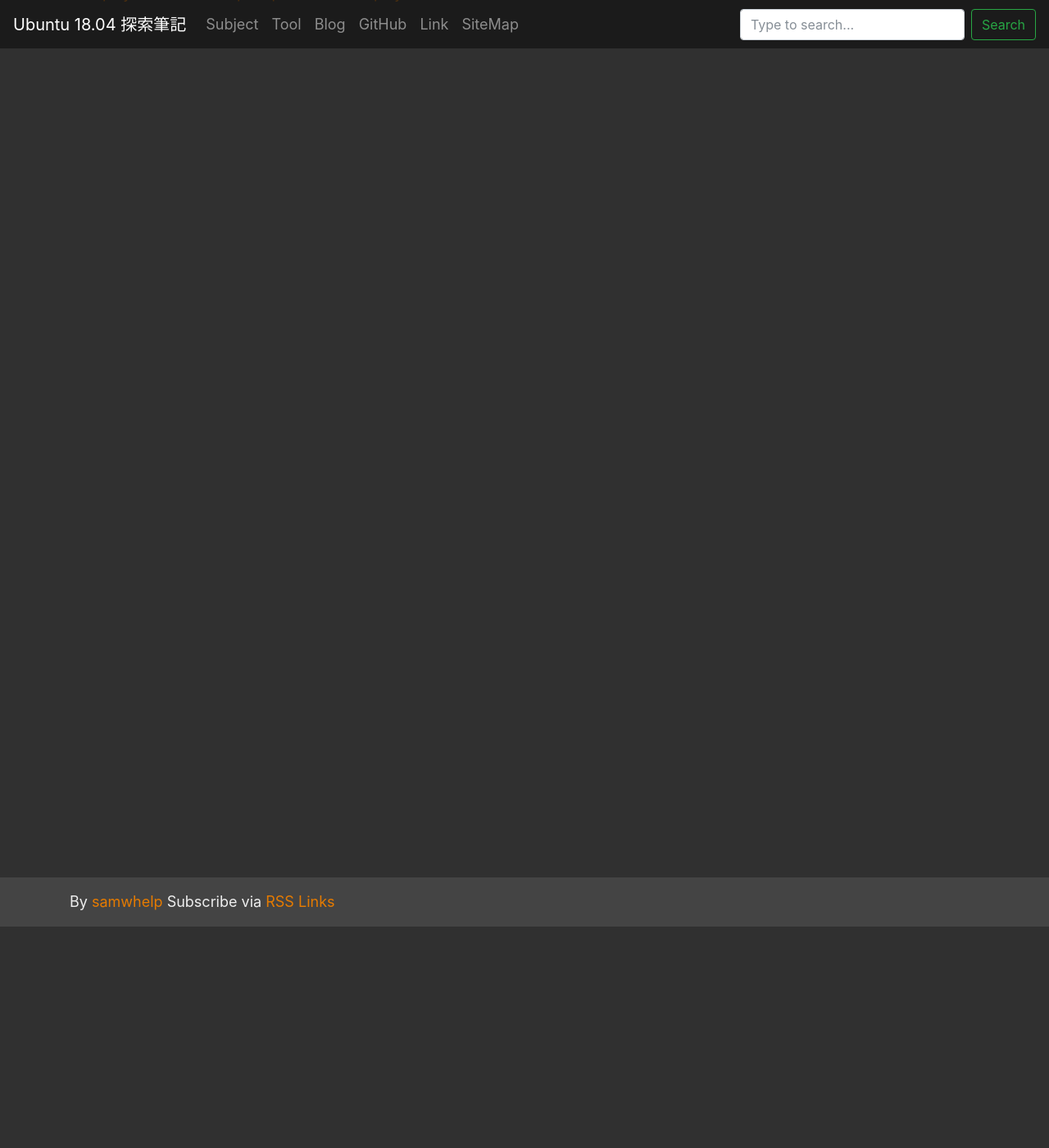
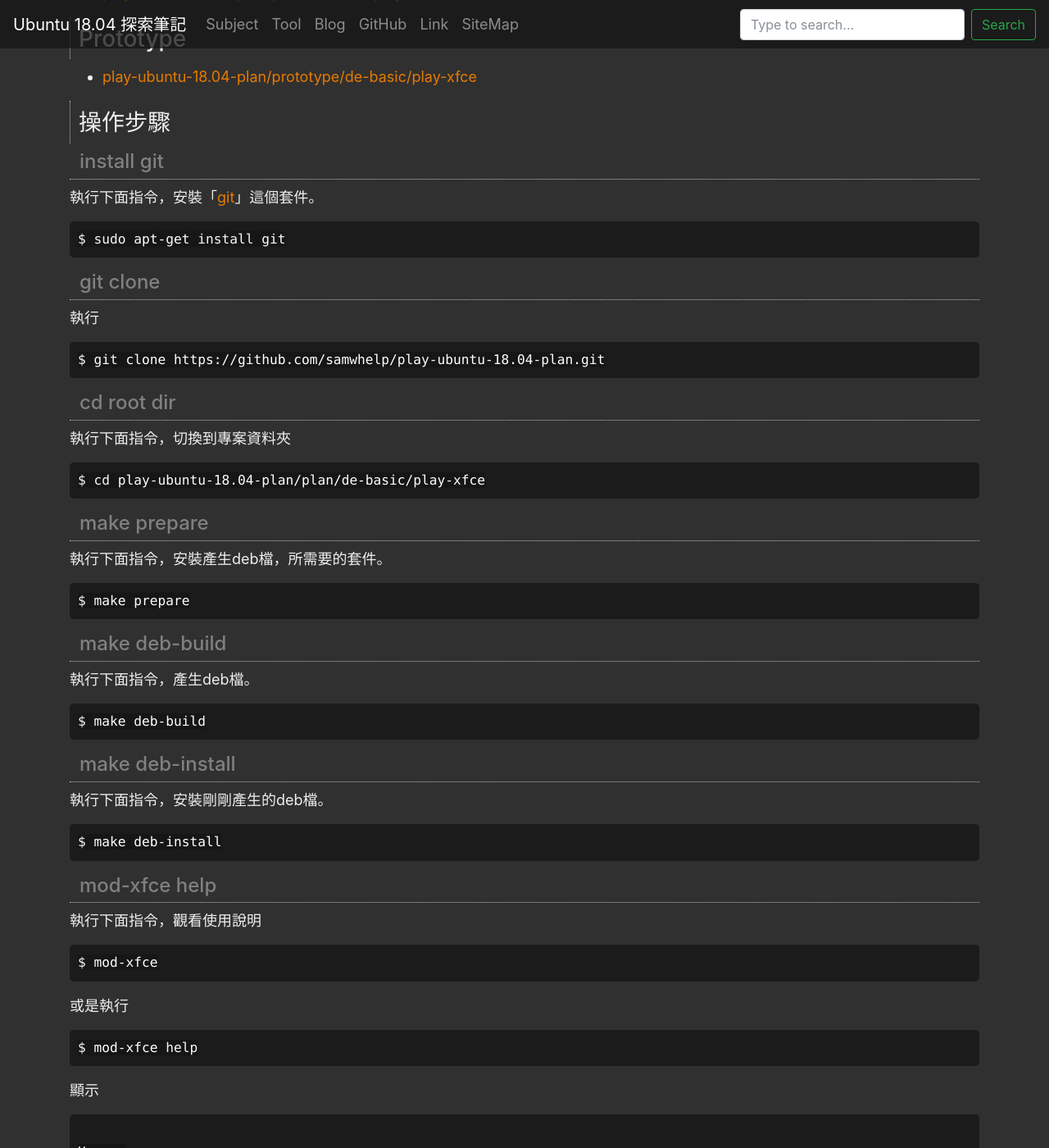
Before and after one commit to samwhelp/note-ubuntu-18.04, a Jekyll site: the page built from read/project/play-ubuntu-18.04-plan/play-xfce/index.md, in a window 1280 px wide and 1400 px high, scrolled down 270 px. Shown: the whole window at 82% size. Built offline with Jekyll 4.4.1, drawn with Linux system fonts in a browser that asks for light colours; nearby versions of some CDN libraries; some of the changed text lies outside the part shown.

Commit message:
play-xfce

````diff
--- a/read/project/play-ubuntu-18.04-plan/play-xfce/index.md
+++ b/read/project/play-ubuntu-18.04-plan/play-xfce/index.md
@@ -14,3 +14,117 @@ source_url: '/read/project/play-ubuntu-18.04-plan/play-xfce/index.md'
 ## 專案
 
 * [play-ubuntu-18.04-plan/plan/de-basic/play-xfce](https://github.com/samwhelp/play-ubuntu-18.04-plan/tree/master/plan/de-basic/play-xfce)
+
+
+## Prototype
+
+* [play-ubuntu-18.04-plan/prototype/de-basic/play-xfce](https://github.com/samwhelp/play-ubuntu-18.04-plan/tree/master/prototype/de-basic/play-xfce)
+
+
+## 操作步驟
+
+
+### install git
+
+執行下面指令，安裝「[git](https://packages.ubuntu.com/bionic/git)」這個套件。
+
+``` sh
+$ sudo apt-get install git
+```
+
+
+### git clone
+
+執行
+
+``` sh
+$ git clone https://github.com/samwhelp/play-ubuntu-18.04-plan.git
+```
+
+
+### cd root dir
+
+執行下面指令，切換到專案資料夾
+
+``` sh
+$ cd play-ubuntu-18.04-plan/plan/de-basic/play-xfce
+```
+
+
+### make prepare
+
+執行下面指令，安裝產生deb檔，所需要的套件。
+
+``` sh
+$ make prepare
+```
+
+
+### make deb-build
+
+執行下面指令，產生deb檔。
+
+``` sh
+$ make deb-build
+```
+
+
+### make deb-install
+
+執行下面指令，安裝剛剛產生的deb檔。
+
+``` sh
+$ make deb-install
+```
+
+
+### mod-xfce help
+
+執行下面指令，觀看使用說明
+
+``` sh
+$ mod-xfce
+```
+
+或是執行
+
+``` sh
+$ mod-xfce help
+```
+
+顯示
+
+```
+
+Usage:
+
+$ mod-xfce [command]
+
+Ex:
+
+$ mod-xfce
+$ mod-xfce help
+
+$ mod-xfce install
+$ mod-xfce remove
+
+$ mod-xfce pkg-install
+$ mod-xfce pkg-remove
+
+$ mod-xfce conf-set
+$ mod-xfce conf-reset
+
+Manpage:
+
+$ man mod-xfce
+
+```
+
+
+### mod-xfce install
+
+執行下面指令，執行所有安裝
+
+``` sh
+$ mod-xfce install
+```
````
